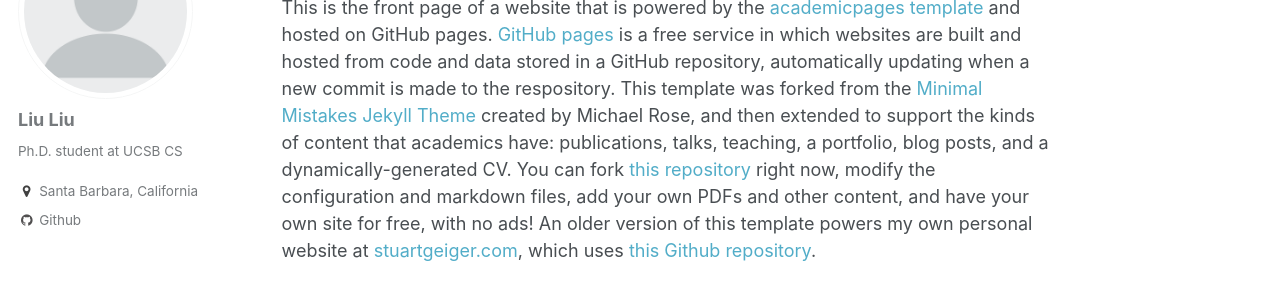
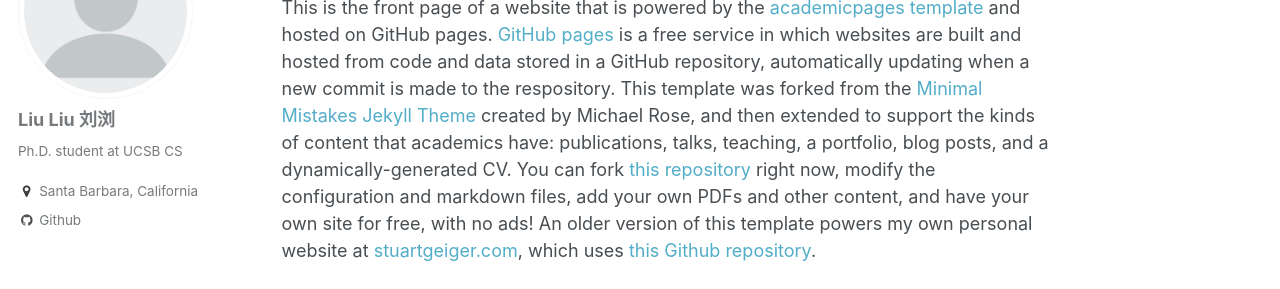
Before and after one commit to deepspike/liuliu-cs.github.io, a Jekyll site: the page built from _pages/about.md, in a window 1280 px wide. Shown: the part 194-483 px from the top of the page. Built offline with Jekyll 4.4.1, drawn with Linux system fonts in a browser that asks for light colours.

Commit message:
Update 中文名

```diff
--- a/_config.yml
+++ b/_config.yml
@@ -78,7 +78,7 @@ analytics:
 
 # Site Author
 author:
-  name             : "Liu Liu"
+  name             : "Liu Liu 刘浏"
   avatar           : "profile.png"
   bio              : "Ph.D. student at UCSB CS"
   location         : "Santa Barbara, California"
```
